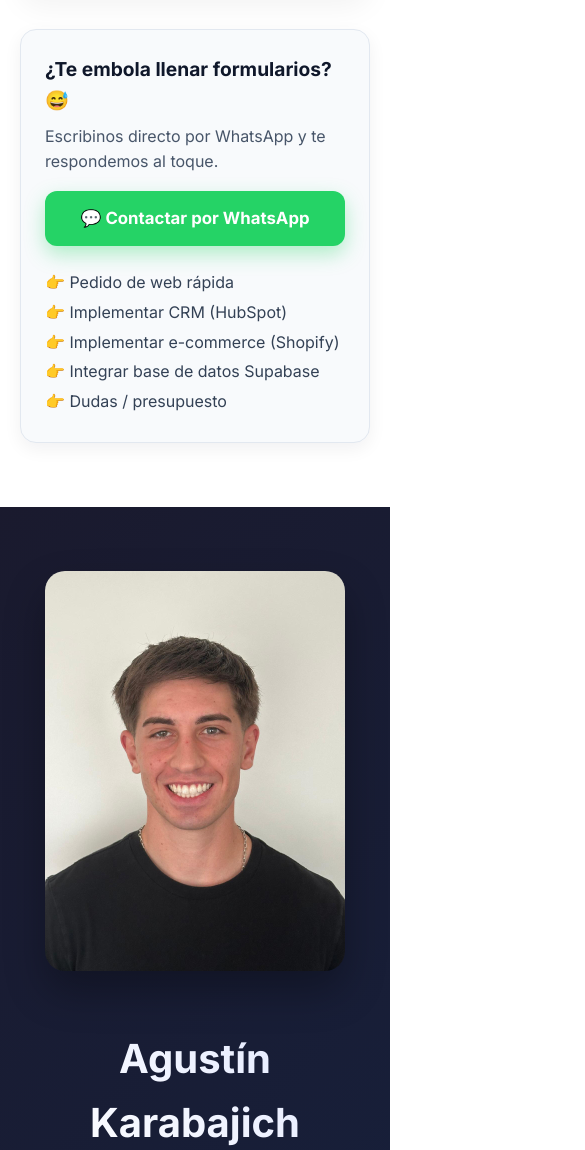
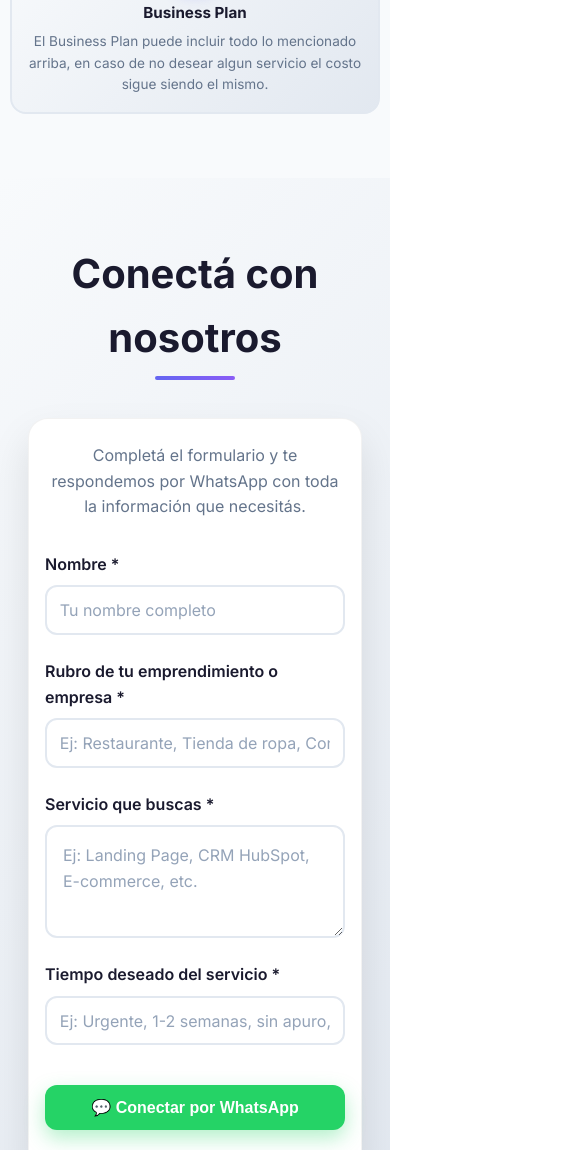
Before and after one commit to Karaba21/Apollo, a plain HTML site: page index.html in a window 390 px wide. Shown: the part 5589-6739 px from the top of the page, 585 px wide, since content can reach past the window. Drawn offline with Linux system fonts and the light colour scheme; a script that the page names is missing.

Commit message:
cambios de hubspot y mobile

```diff
--- a/index.html
+++ b/index.html
@@ -3,7 +3,7 @@
 <head>
     <meta charset="UTF-8">
     <meta name="viewport" content="width=device-width, initial-scale=1.0">
-    <title>Sav Solutions - Soluciones Web y CRM para Startups</title>
+    <title>Sav Solutions - Soluciones web a tu medida</title>
     <link rel="stylesheet" href="styles.css">
     <link href="https://fonts.googleapis.com/css2?family=Inter:wght@300;400;500;600;700&display=swap" rel="stylesheet">
     <link rel="stylesheet" href="https://cdnjs.cloudflare.com/ajax/libs/font-awesome/6.0.0/css/all.min.css">
@@ -427,47 +427,45 @@
     </section>
 
     <!-- Contact Section -->
-    <section class="hubspot-form" id="form">
-        <div class="container contact-grid">
-          <!-- Columna izquierda: Formulario -->
-          <div class="form-col">
+    <section class="contact-section" id="form">
+        <div class="container">
             <h2 class="section-title">Conectá con nosotros</h2>
-            <div class="form-container">
-                <script charset="utf-8" type="text/javascript" src="//js.hsforms.net/forms/embed/v2.js"></script>
-                <script>
-                  hbspt.forms.create({
-                    portalId: "50439654",
-                    formId: "f718c61f-a3ef-4fdd-a2cc-7bfc7cbec593",
-                    region: "na1"
-                  });
-                </script>
+            <div class="contact-content">
+                <div class="contact-form-container">
+                    <div class="contact-info">
+
+                        <p>Completá el formulario y te respondemos por WhatsApp con toda la información que necesitás.</p>
+                    </div>
+
+                    <form class="contact-form" id="contactForm">
+                        <div class="form-group">
+                            <label for="nombre">Nombre *</label>
+                            <input type="text" id="nombre" name="nombre" required placeholder="Tu nombre completo">
+                        </div>
+
+                        <div class="form-group">
+                            <label for="rubro">Rubro de tu emprendimiento o empresa *</label>
+                            <input type="text" id="rubro" name="rubro" required placeholder="Ej: Restaurante, Tienda de ropa, Consultoría, etc.">
+                        </div>
+
+                        <div class="form-group form-group-wide">
+                            <label for="servicio">Servicio que buscas *</label>
+                            <textarea id="servicio" name="servicio" required placeholder="Ej: Landing Page, CRM HubSpot, E-commerce, etc." rows="3"></textarea>
+                        </div>
+
+                        <div class="form-group">
+                            <label for="tiempo">Tiempo deseado del servicio *</label>
+                            <input type="text" id="tiempo" name="tiempo" required placeholder="Ej: Urgente, 1-2 semanas, sin apuro, etc.">
+                        </div>
+
+                        <button type="submit" class="btn-whatsapp" id="whatsappBtn">
+                            💬 Conectar por WhatsApp
+                        </button>
+                    </form>
+                </div>
             </div>
-          </div>
-
-          <!-- Columna derecha: WhatsApp CTA -->
-          <aside class="whatsapp-col">
-            <h3 class="whatsapp-title">¿Te embola llenar formularios? 😅</h3>
-            <p class="whatsapp-sub">Escribinos directo por WhatsApp y te respondemos al toque.</p>
-
-            <!-- Cambiá 598XXXXXXXX por tu número (formato internacional sin + ni 0) -->
-            <a
-              class="btn-whatsapp"
-              href="https://wa.me/59893350714?text=Hola%20Sav,%20quiero%20m%C3%A1s%20informaci%C3%B3n%20sobre%20web%20y%20CRM"
-              target="_blank" rel="noopener">
-              💬 Contactar por WhatsApp
-            </a>
-
-            <!-- Mini lista de atajos opcional -->
-            <ul class="whatsapp-bullets">
-              <li>👉 Pedido de web rápida</li>
-              <li>👉 Implementar CRM (HubSpot)</li>
-              <li>👉 Implementar e-commerce (Shopify)</li>
-              <li>👉 Integrar base de datos Supabase</li>
-              <li>👉 Dudas / presupuesto</li>
-            </ul>
-          </aside>
         </div>
-      </section>
+    </section>
 
     <!-- Team Section -->
     <section class="team" id="equipo">
@@ -511,9 +509,6 @@
     </footer>
 
     <script src="scripts.js"></script>
-    <!-- Start of HubSpot Embed Code -->
-<script type="text/javascript" id="hs-script-loader" async defer src="https://js.hs-scripts.com/50439654.js"></script>
-<!-- End of HubSpot Embed Code -->
 
 </body>
 </html>
--- a/scripts.js
+++ b/scripts.js
@@ -346,5 +346,47 @@ document.addEventListener('DOMContentLoaded', function() {
         });
     });
 
+    // Funcionalidad del formulario de contacto
+    const contactForm = document.getElementById('contactForm');
+    const whatsappBtn = document.getElementById('whatsappBtn');
+
+    if (contactForm && whatsappBtn) {
+        contactForm.addEventListener('submit', function(e) {
+            e.preventDefault();
+
+            // Obtener los valores del formulario
+            const nombre = document.getElementById('nombre').value.trim();
+            const rubro = document.getElementById('rubro').value.trim();
+            const servicio = document.getElementById('servicio').value;
+            const tiempo = document.getElementById('tiempo').value;
+
+            // Validar que todos los campos estén completos
+            if (!nombre || !rubro || !servicio || !tiempo) {
+                alert('Por favor, completá todos los campos del formulario.');
+                return;
+            }
+
+            // Crear el mensaje de WhatsApp
+            const mensaje = `Hola Sav Solutions! 👋
+
+Mi nombre es: ${nombre}
+Rubro de mi emprendimiento/empresa: ${rubro}
+Servicio que busco: ${servicio}
+Tiempo deseado: ${tiempo}
+
+Me gustaría recibir más información sobre este servicio. ¡Gracias!`;
+
+            // Codificar el mensaje para URL
+            const mensajeCodificado = encodeURIComponent(mensaje);
+
+            // Crear el enlace de WhatsApp
+            const numeroWhatsApp = '59893350714';
+            const urlWhatsApp = `https://wa.me/${numeroWhatsApp}?text=${mensajeCodificado}`;
+
+            // Abrir WhatsApp
+            window.open(urlWhatsApp, '_blank');
+        });
+    }
+
 
 });
--- a/styles.css
+++ b/styles.css
@@ -1456,7 +1456,7 @@ body > [id^="hubspot-messages-iframe-container"] iframe {
     position: relative;
     overflow: hidden;
     flex: 1;
-    min-width: 400px;
+    min-width: 0; /* Permite que las tarjetas se reduzcan */
 }
 
 .disclaimer-card::before {
@@ -1518,7 +1518,7 @@ body > [id^="hubspot-messages-iframe-container"] iframe {
 /* Responsive Design for Disclaimers */
 @media (max-width: 768px) {
     .disclaimers-container {
-        grid-template-columns: 1fr;
+        flex-direction: column; /* Cambiar a columna en móvil */
         gap: 1rem;
         margin: 2rem auto 0;
         padding: 0 15px;
@@ -1529,6 +1529,7 @@ body > [id^="hubspot-messages-iframe-container"] iframe {
         flex-direction: column;
         text-align: center;
         gap: 0.8rem;
+        min-width: auto; /* Remover ancho mínimo en móvil */
     }
 
     .disclaimer-icon {
@@ -1550,10 +1551,12 @@ body > [id^="hubspot-messages-iframe-container"] iframe {
 @media (max-width: 480px) {
     .disclaimers-container {
         padding: 0 10px;
+        flex-direction: column; /* Asegurar columna en pantallas muy pequeñas */
     }
 
     .disclaimer-card {
         padding: 1rem;
+        min-width: auto; /* Sin ancho mínimo en pantallas pequeñas */
     }
 
     .disclaimer-icon {
@@ -1570,3 +1573,179 @@ body > [id^="hubspot-messages-iframe-container"] iframe {
         font-size: 0.85rem;
     }
 }
+
+/* Estilos para el formulario de contacto */
+.contact-section {
+    padding: 4rem 0;
+    background: linear-gradient(135deg, #f8fafc 0%, #e2e8f0 100%);
+    scroll-margin-top: 10px;
+}
+
+.contact-form-container {
+    max-width: 600px;
+    margin: 0 auto;
+    background: white;
+    border-radius: 20px;
+    padding: 2.5rem;
+    box-shadow: 0 20px 40px rgba(0, 0, 0, 0.1);
+    border: 1px solid rgba(0, 0, 0, 0.05);
+}
+
+.contact-info {
+    text-align: center;
+    margin-bottom: 2rem;
+}
+
+.contact-info h3 {
+    font-size: 1.8rem;
+    font-weight: 700;
+    color: #1a1a2e;
+    margin-bottom: 1rem;
+}
+
+.contact-info p {
+    color: #64748b;
+    font-size: 1.1rem;
+    line-height: 1.6;
+}
+
+.contact-form {
+    display: flex;
+    flex-direction: column;
+    gap: 1.5rem;
+}
+
+.form-group {
+    display: flex;
+    flex-direction: column;
+    gap: 0.5rem;
+}
+
+.form-group label {
+    font-weight: 600;
+    color: #1a1a2e;
+    font-size: 1rem;
+}
+
+.form-group input,
+.form-group select,
+.form-group textarea {
+    padding: 1rem;
+    border: 2px solid #e2e8f0;
+    border-radius: 12px;
+    font-size: 1rem;
+    transition: all 0.3s ease;
+    background: white;
+    font-family: inherit;
+}
+
+.form-group input:focus,
+.form-group select:focus,
+.form-group textarea:focus {
+    outline: none;
+    border-color: #6366f1;
+    box-shadow: 0 0 0 3px rgba(99, 102, 241, 0.1);
+}
+
+.form-group input::placeholder,
+.form-group textarea::placeholder {
+    color: #94a3b8;
+}
+
+.form-group-wide textarea {
+    min-height: 80px;
+    padding: 1rem;
+    font-size: 1rem;
+    line-height: 1.6;
+    resize: vertical;
+    width: 100%;
+}
+
+.btn-whatsapp {
+    background: #25d366;
+    color: white;
+    padding: 1rem 2rem;
+    border: none;
+    border-radius: 12px;
+    font-size: 1.1rem;
+    font-weight: 600;
+    cursor: pointer;
+    transition: all 0.3s ease;
+    text-decoration: none;
+    display: inline-block;
+    text-align: center;
+    margin-top: 1rem;
+}
+
+.btn-whatsapp:hover {
+    transform: translateY(-2px);
+    box-shadow: 0 10px 25px rgba(37, 211, 102, 0.3);
+}
+
+.contact-options {
+    margin-top: 2rem;
+    padding-top: 2rem;
+    border-top: 1px solid #e2e8f0;
+}
+
+.contact-options h4 {
+    font-size: 1.2rem;
+    font-weight: 600;
+    color: #1a1a2e;
+    margin-bottom: 1rem;
+    text-align: center;
+}
+
+.contact-bullets {
+    list-style: none;
+    display: grid;
+    grid-template-columns: repeat(auto-fit, minmax(200px, 1fr));
+    gap: 0.5rem;
+}
+
+.contact-bullets li {
+    color: #64748b;
+    font-size: 0.95rem;
+    padding: 0.5rem 0;
+}
+
+/* Responsive para el formulario */
+@media (max-width: 768px) {
+    .contact-form-container {
+        padding: 2rem 1.5rem;
+        margin: 0 1rem;
+    }
+
+    .contact-info h3 {
+        font-size: 1.5rem;
+    }
+
+    .contact-info p {
+        font-size: 1rem;
+    }
+
+    .contact-bullets {
+        grid-template-columns: 1fr;
+    }
+}
+
+@media (max-width: 480px) {
+    .contact-form-container {
+        padding: 1.5rem 1rem;
+        margin: 0 0.5rem;
+    }
+
+    .contact-info h3 {
+        font-size: 1.3rem;
+    }
+
+    .form-group input,
+    .form-group select {
+        padding: 0.8rem;
+    }
+
+    .btn-whatsapp {
+        padding: 0.8rem 1.5rem;
+        font-size: 1rem;
+    }
+}
```
